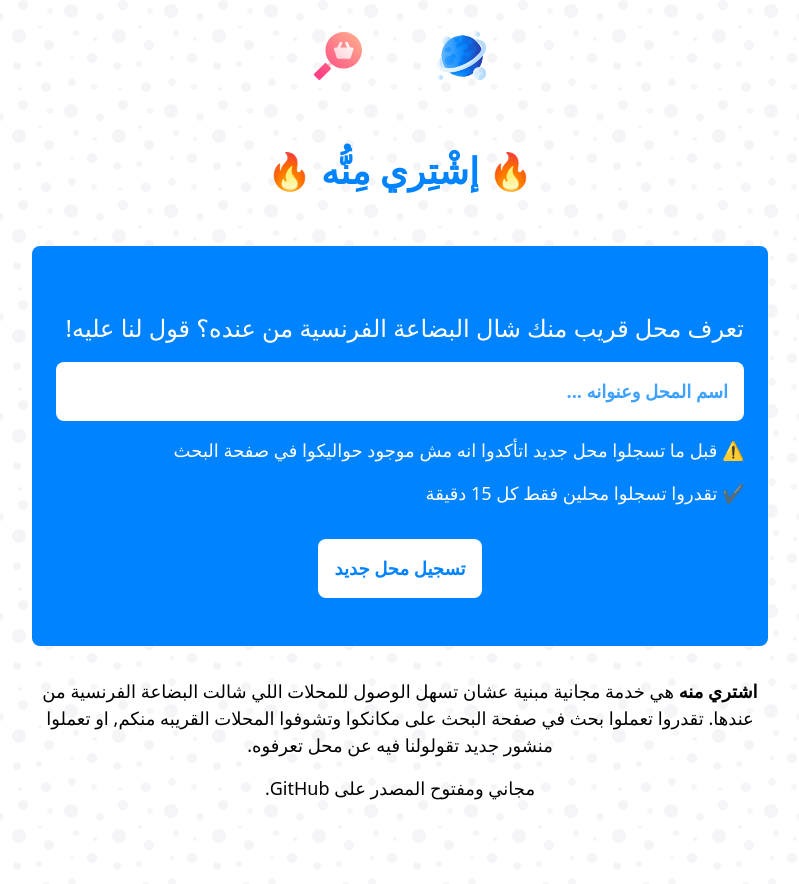
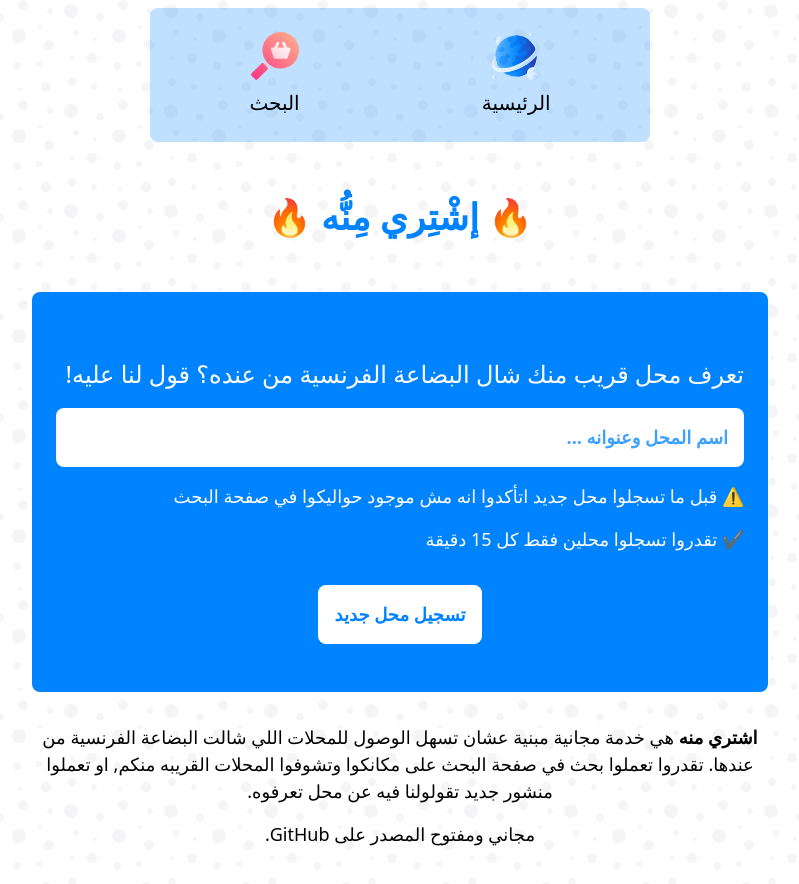
Before and after one commit to KL13NT/eshtry-mno, a Next.js app: page / in a window 1280 px wide. Shown: the top 884 px of the page, without its empty margins (240-1039 px from the left). Built offline with nearby package versions, Linux system fonts and the light colour scheme.

Commit message:
feat: improved a11y for navigation bar

```diff
--- a/components/Layout.jsx
+++ b/components/Layout.jsx
@@ -6,17 +6,19 @@ import Footer from './Footer.jsx'
 
 export default function Layout({ children }) {
 	return (
-		<div className='font-rtl rtl px-4 pb-24 mt-4'>
+		<div className='font-rtl rtl px-4 pb-24'>
 			<noscript>
 				<Toast>لازم تشغل جافاسكربت عندك عشان الموقع يشتغل كويس.</Toast>
 			</noscript>
 
-			<nav className='flex justify-evenly md:justify-around mx-auto md:w-1/5'>
+			<nav className='flex justify-evenly md:justify-around mx-auto md:w-2/5 bg-blue-600 p-2 rounded-lg text-black text-xl text-center bg-opacity-25 mt-2'>
 				<Route href='/'>
-				<img src='/uranus.svg' alt='home icon' className='w-12' />
+					<img src='/uranus.svg' alt='home icon' className='w-12 inline' />
+					<span className='block mt-2'>الرئيسية</span>
 				</Route>
 				<Route href='/search'>
-					<img src='/search.svg' alt='search icon' className='w-12' />
+					<img src='/search.svg' alt='search icon' className='w-12 inline' />
+					<span className='block mt-2'>البحث</span>
 				</Route>
 			</nav>
 
--- a/components/Route.jsx
+++ b/components/Route.jsx
@@ -2,7 +2,8 @@ import React from 'react'
 import Link from 'next/link'
 
 export default function Route({ href, children }) {
-	const base = 'p-4 rounded block focus:bg-blue-600'
+	const base =
+		'p-4 rounded block focus:bg-blue-600 focus:text-white transition-colors duration-200 focus:no-underline outline-none'
 
 	return (
 		<Link href={href}>
```
